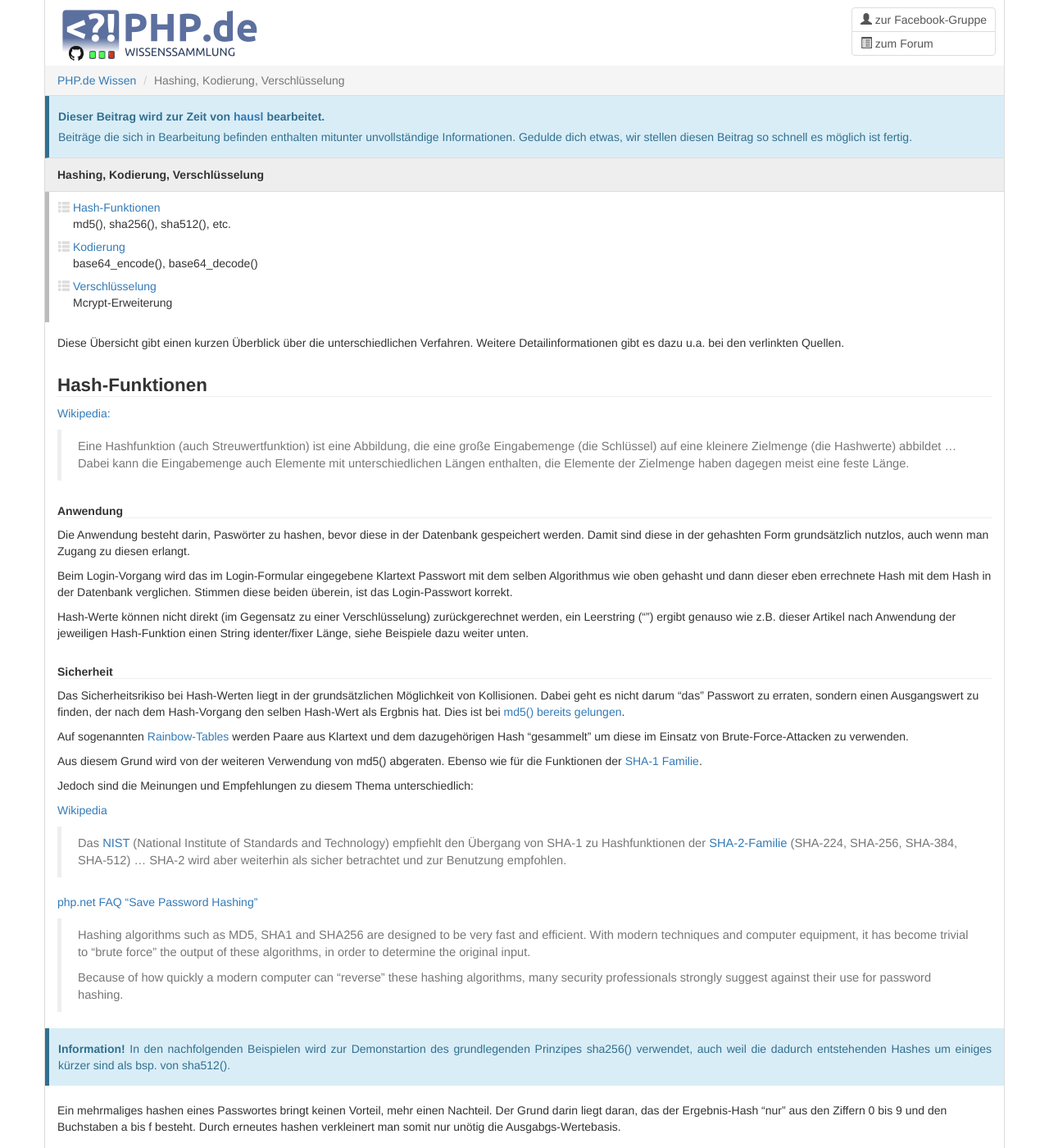
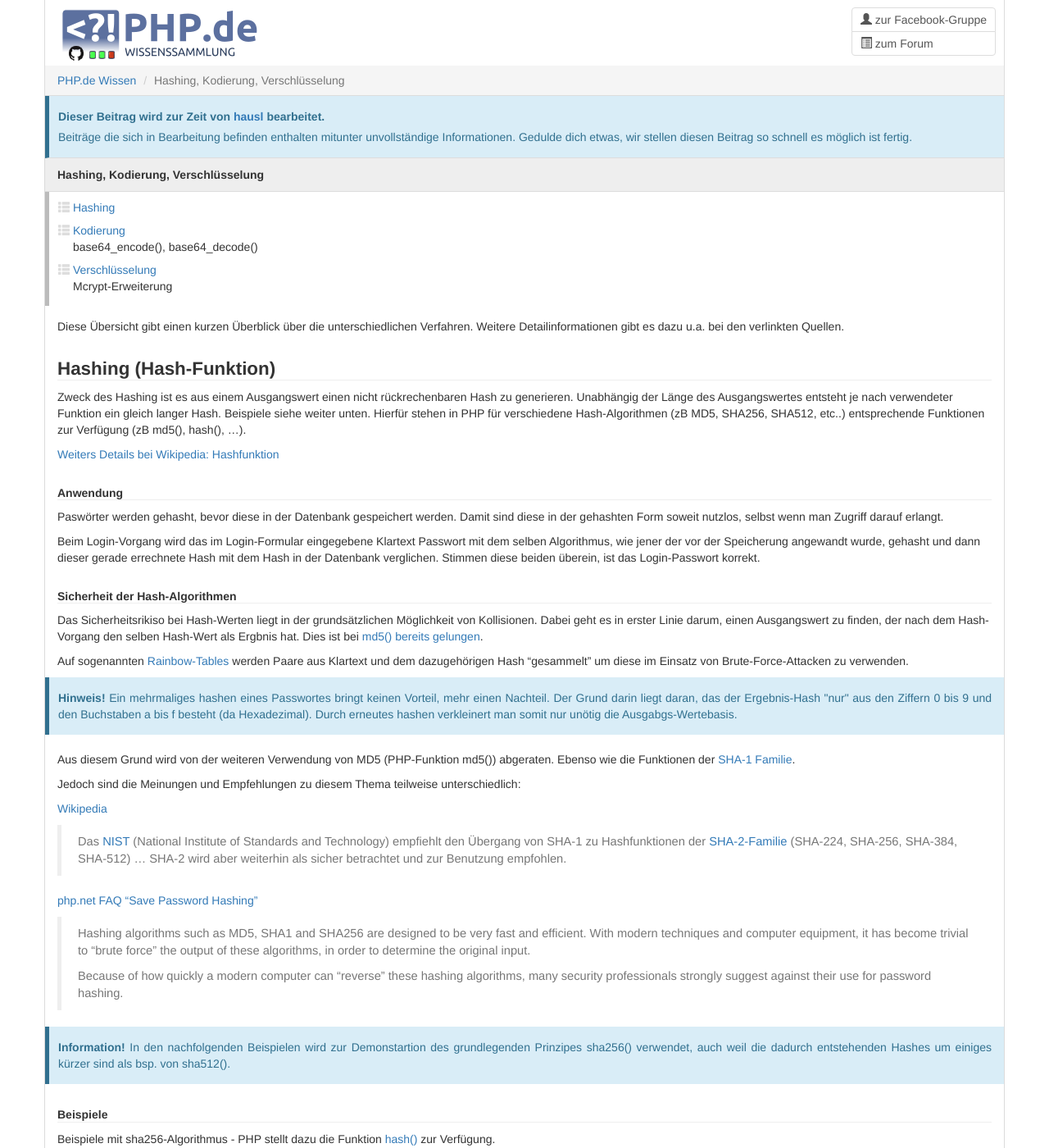
Before and after one commit to php-de/php-de.github.io, a Jekyll site: the page built from general/hash-etc.md, in a window 1280 px wide and 1400 px high. Shown: the whole window at 82% size. Built offline with Jekyll 4.4.1, drawn with Linux system fonts in a browser that asks for light colours; nearby versions of some CDN libraries; some of the changed text lies outside the part shown.

Commit message:
Update hash-etc.md

```diff
--- a/general/hash-etc.md
+++ b/general/hash-etc.md
@@ -8,9 +8,8 @@ author:
         profile: 21246
 
 inhalt:
-    -   name: "Hash-Funktionen"
-        anchor: hash-funktionen
-        simple: "md5(), sha256(), sha512(), etc."
+    -   name: "Hashing"
+        anchor: hashing
 
     -   name: "Kodierung"
         anchor: kodierung
@@ -28,31 +27,34 @@ entry-type: in-progress
 Diese Übersicht gibt einen kurzen Überblick über die unterschiedlichen Verfahren. Weitere Detailinformationen gibt es dazu u.a. bei den verlinkten Quellen.
 
 
-### Hash-Funktionen
+### Hashing (Hash-Funktion)
 
-[Wikipedia:](http://de.wikipedia.org/wiki/Hashfunktion)
+Zweck des Hashing ist es aus einem Ausgangswert einen nicht rückrechenbaren Hash zu generieren. Unabhängig der Länge des Ausgangswertes entsteht je nach verwendeter Funktion ein gleich langer Hash. Beispiele siehe weiter unten. Hierfür stehen in PHP für verschiedene Hash-Algorithmen (zB MD5, SHA256, SHA512, etc..) entsprechende Funktionen zur Verfügung (zB md5(), hash(), ...).
 
-> Eine Hashfunktion (auch Streuwertfunktion) ist eine Abbildung, die eine große Eingabemenge (die Schlüssel) auf eine kleinere Zielmenge (die Hashwerte) abbildet ... Dabei kann die Eingabemenge auch Elemente mit unterschiedlichen Längen enthalten, die Elemente der Zielmenge haben dagegen meist eine feste Länge.
+[Weiters Details bei Wikipedia: Hashfunktion](http://de.wikipedia.org/wiki/Hashfunktion)
 
 
 ##### Anwendung
 
-Die Anwendung besteht darin, Paswörter zu hashen, bevor diese in der Datenbank gespeichert werden. Damit sind diese in der gehashten Form grundsätzlich nutzlos, auch wenn man Zugang zu diesen erlangt.
+Paswörter werden gehasht, bevor diese in der Datenbank gespeichert werden. Damit sind diese in der gehashten Form soweit nutzlos, selbst wenn man Zugriff darauf erlangt.
 
-Beim Login-Vorgang wird das im Login-Formular eingegebene Klartext Passwort mit dem selben Algorithmus wie oben gehasht und dann dieser eben errechnete Hash mit dem Hash in der Datenbank verglichen. Stimmen diese beiden überein, ist das Login-Passwort korrekt.
-
-Hash-Werte können nicht direkt (im Gegensatz zu einer Verschlüsselung) zurückgerechnet werden, ein Leerstring ("") ergibt genauso wie z.B. dieser Artikel nach Anwendung der jeweiligen Hash-Funktion einen String identer/fixer Länge, siehe Beispiele dazu weiter unten.
+Beim Login-Vorgang wird das im Login-Formular eingegebene Klartext Passwort mit dem selben Algorithmus, wie jener der vor der Speicherung angewandt wurde, gehasht und dann dieser gerade  errechnete Hash mit dem Hash in der Datenbank verglichen. Stimmen diese beiden überein, ist das Login-Passwort korrekt.
 
 
-##### Sicherheit
+##### Sicherheit der Hash-Algorithmen
 
-Das Sicherheitsrikiso bei Hash-Werten liegt in der grundsätzlichen Möglichkeit von Kollisionen. Dabei geht es nicht darum "das" Passwort zu erraten, sondern einen Ausgangswert zu finden, der nach dem Hash-Vorgang den selben Hash-Wert als Ergbnis hat. Dies ist bei [md5() bereits gelungen](http://de.wikipedia.org/wiki/Message-Digest_Algorithm_5#Kollisionsresistenz).
+
+Das Sicherheitsrikiso bei Hash-Werten liegt in der grundsätzlichen Möglichkeit von Kollisionen. Dabei geht es in erster Linie darum, einen Ausgangswert zu finden, der nach dem Hash-Vorgang den selben Hash-Wert als Ergbnis hat. Dies ist bei [md5() bereits gelungen](http://de.wikipedia.org/wiki/Message-Digest_Algorithm_5#Kollisionsresistenz).
 
 Auf sogenannten [Rainbow-Tables](http://de.wikipedia.org/wiki/Rainbow_Table) werden Paare aus Klartext und dem dazugehörigen Hash "gesammelt" um diese im Einsatz von Brute-Force-Attacken zu verwenden.
 
-Aus diesem Grund wird von der weiteren Verwendung von md5() abgeraten. Ebenso wie für die Funktionen der [SHA-1 Familie](http://de.wikipedia.org/wiki/Secure_Hash_Algorithm#SHA.2FSHA-1).
+<div class="alert alert-info"><strong>Hinweis!</strong> Ein mehrmaliges hashen eines Passwortes bringt keinen Vorteil, mehr einen Nachteil. Der Grund darin liegt daran, das der Ergebnis-Hash "nur" aus den Ziffern 0 bis 9 und den Buchstaben a bis f besteht (da Hexadezimal). Durch erneutes hashen verkleinert man somit nur unötig die Ausgabgs-Wertebasis.</div>
 
-Jedoch sind die Meinungen und Empfehlungen zu diesem Thema unterschiedlich:
+
+Aus diesem Grund wird von der weiteren Verwendung von MD5 (PHP-Funktion md5()) abgeraten. Ebenso wie   die Funktionen der [SHA-1 Familie](http://de.wikipedia.org/wiki/Secure_Hash_Algorithm#SHA.2FSHA-1).
+
+
+Jedoch sind die Meinungen und Empfehlungen zu diesem Thema teilweise unterschiedlich:
 
 [Wikipedia](http://de.wikipedia.org/wiki/Secure_Hash_Algorithm#Empfehlungen)
 
@@ -67,9 +69,6 @@ Jedoch sind die Meinungen und Empfehlungen zu diesem Thema unterschiedlich:
 
 
 <div class="alert alert-info"><strong>Information!</strong> In den nachfolgenden Beispielen wird zur Demonstartion des grundlegenden Prinzipes sha256() verwendet, auch weil die dadurch entstehenden Hashes um einiges kürzer sind als bsp. von sha512().</div>
-
-
-Ein mehrmaliges hashen eines Passwortes bringt keinen Vorteil, mehr einen Nachteil. Der Grund darin liegt daran, das der Ergebnis-Hash "nur" aus den Ziffern 0 bis 9 und den Buchstaben a bis f besteht. Durch erneutes hashen verkleinert man somit nur unötig die Ausgabgs-Wertebasis.
 
 
 ##### Beispiele
@@ -184,5 +183,5 @@ echo base64_decode($str_base64);
 > Verschlüsselung nennt man den Vorgang, bei dem ein klar lesbarer Text (Klartext, oder auch Informationen anderer Art wie Ton- oder Bildaufzeichnungen) mit Hilfe eines Verschlüsselungsverfahrens (Kryptosystem) in eine "unleserliche", das heißt nicht einfach interpretierbare Zeichenfolge (also Geheimtext) umgewandelt wird. Als entscheidend wichtige Parameter der Verschlüsselung werden hierbei ein oder auch mehrere Schlüssel verwendet.
 
 
-PHP-Funktionen:
+PHP-Funktionen z.B. über die Erweiterung MCrypt:
 [mcrypt()](http://www.php.net/manual/de/book.mcrypt.php)
```
